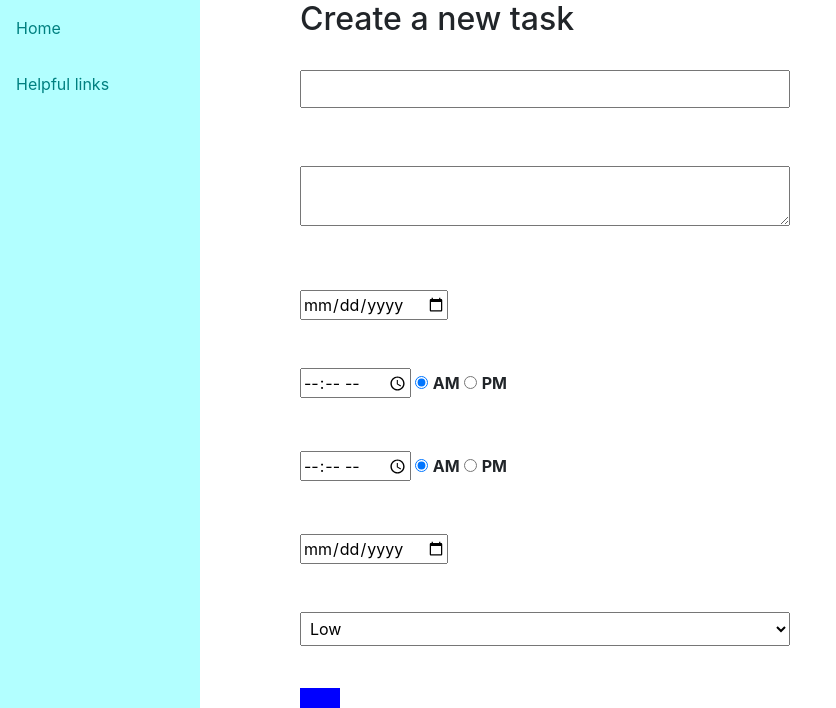
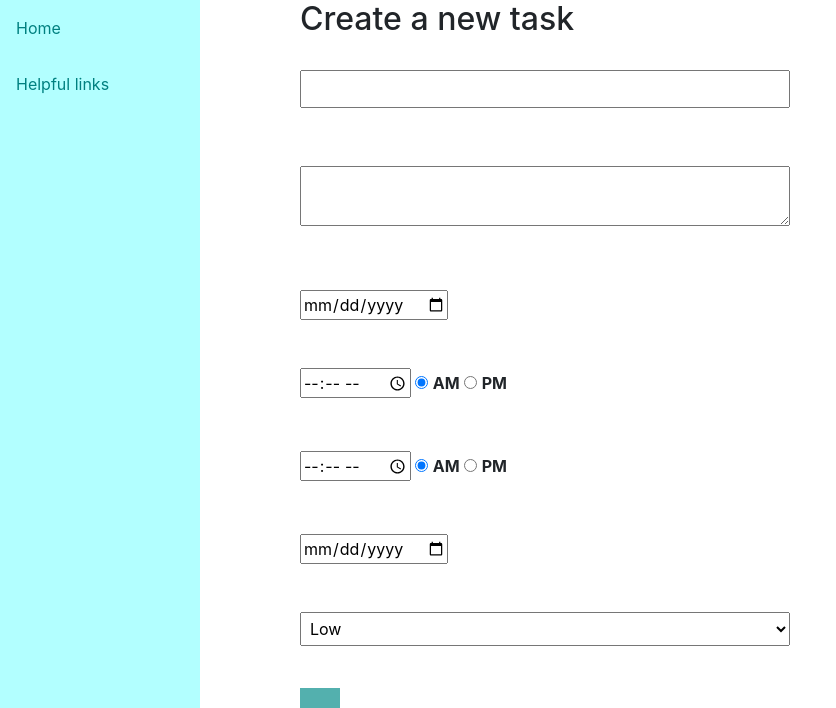
Before and after one commit to Ivy-Chelsea/DevConnect, a Flask app: template scp/templates/new_task.html in a window 1280 px wide. Shown: the part 100-808 px from the top of the page, without its empty margins (0-836 px from the left). Run offline with Flask 3, Linux system fonts and the light colour scheme; the template is opened without the code that fills it, so the values that code supplies are empty; some libraries are stand-ins or nearby versions.

Commit message:
change button color

```diff
--- a/scp/templates/new_task.html
+++ b/scp/templates/new_task.html
@@ -16,7 +16,7 @@
         margin-bottom: 10px;
     }
     button {
-        background-color: blue;
+        background-color: #53B0AE;
         color: #fff;
         padding: 10px 20px;
         border: none;
```
